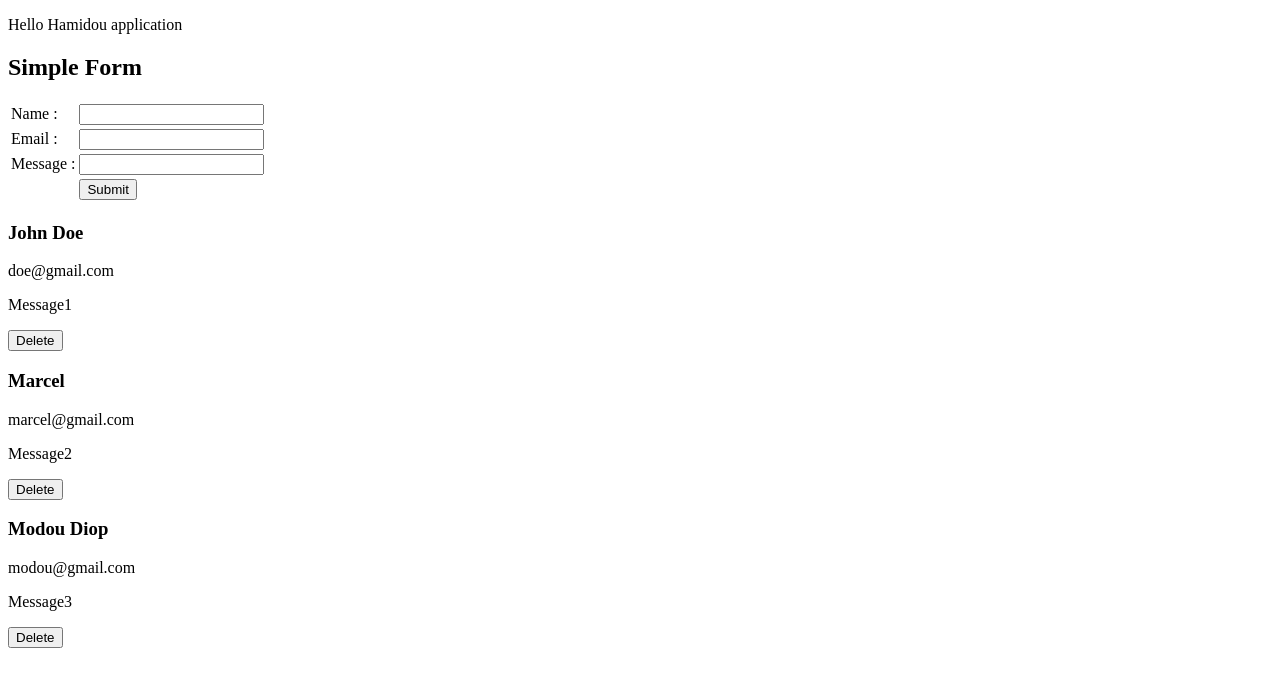
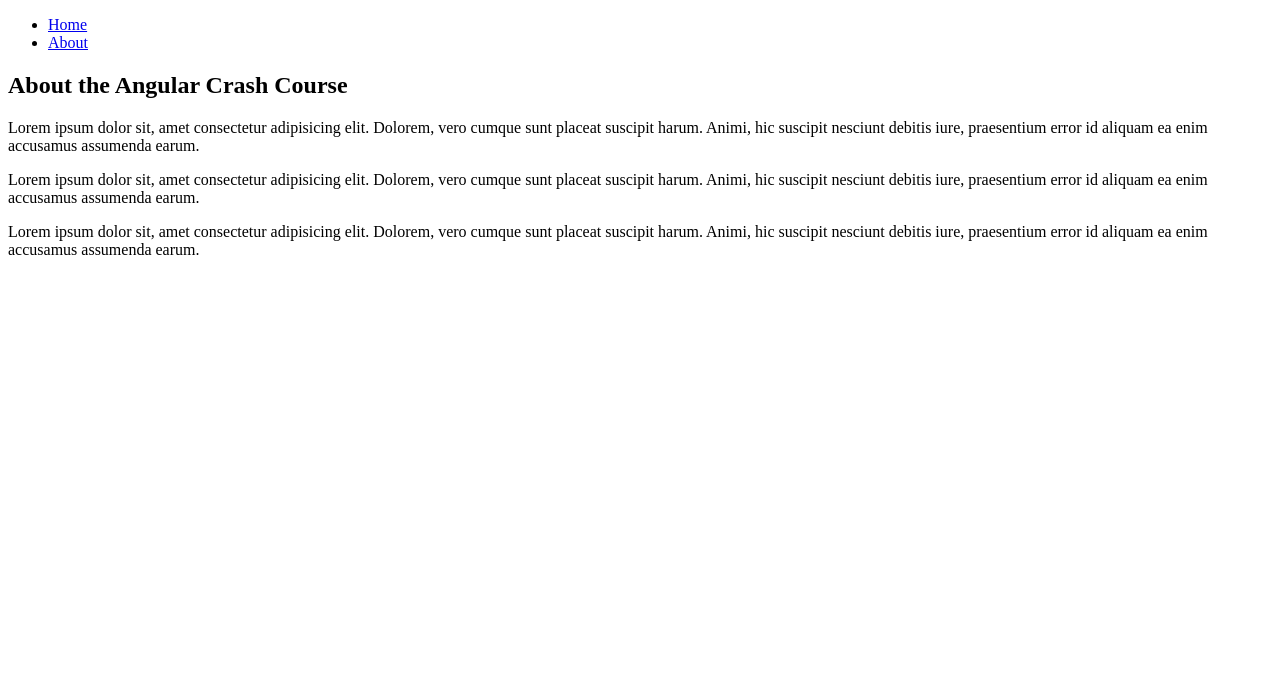
Before and after one commit to Hamidou-Woury-Ba/angular-crash-course, an Angular app: page /about in a window 1280 px wide. Before the commit this address led to /. Shown: the top 686 px of the page. Built offline with nearby package versions, Linux system fonts and the light colour scheme.

Commit message:
Routage sans paramètre

```diff
--- /dev/null
+++ b/src/app/about/about.component.html
@@ -0,0 +1,6 @@
+<div>
+    <h2>About the Angular Crash Course</h2>
+    <p> Lorem ipsum dolor sit, amet consectetur adipisicing elit. Dolorem, vero cumque sunt placeat suscipit harum. Animi, hic suscipit nesciunt debitis iure, praesentium error id aliquam ea enim accusamus assumenda earum.</p>
+    <p> Lorem ipsum dolor sit, amet consectetur adipisicing elit. Dolorem, vero cumque sunt placeat suscipit harum. Animi, hic suscipit nesciunt debitis iure, praesentium error id aliquam ea enim accusamus assumenda earum.</p>
+    <p> Lorem ipsum dolor sit, amet consectetur adipisicing elit. Dolorem, vero cumque sunt placeat suscipit harum. Animi, hic suscipit nesciunt debitis iure, praesentium error id aliquam ea enim accusamus assumenda earum.</p>
+</div>
--- a/src/app/app.component.html
+++ b/src/app/app.component.html
@@ -1,3 +1,2 @@
-<p> Hello {{title}} </p>
-<app-my-first-comp></app-my-first-comp>
+<app-menu></app-menu>
 <router-outlet />
--- a/src/app/app.component.ts
+++ b/src/app/app.component.ts
@@ -1,11 +1,12 @@
 import { Component } from '@angular/core';
 import { RouterOutlet } from '@angular/router';
-import { MyFirstCompComponent } from "./my-first-comp/my-first-comp.component";
+import { MenuComponent } from "./menu/menu.component";
+import { AboutComponent } from "./about/about.component";
 
 @Component({
   selector: 'app-root',
   standalone: true,
-  imports: [RouterOutlet, MyFirstCompComponent],
+  imports: [RouterOutlet, MenuComponent, AboutComponent],
   templateUrl: './app.component.html',
   styleUrl: './app.component.scss'
 })
--- a/src/app/app.routes.ts
+++ b/src/app/app.routes.ts
@@ -1,3 +1,14 @@
 import { Routes } from '@angular/router';
+import { MyFirstCompComponent } from './my-first-comp/my-first-comp.component';
+import { AboutComponent } from './about/about.component';
 
-export const routes: Routes = [];
+export const routes: Routes = [
+    {
+        path : 'home',
+        component : MyFirstCompComponent
+    },
+    {
+        path : 'about',
+        component : AboutComponent
+    }
+];
--- /dev/null
+++ b/src/app/menu/menu.component.html
@@ -0,0 +1,6 @@
+<div>
+    <ul>
+        <li><a href="javascript:void(0)" (click)="navigateToHome()">Home</a></li>
+        <li><a href="javascript:void(0)" (click)="navigateToAbout()">About</a></li>
+    </ul>
+</div>
--- /dev/null
+++ b/src/app/menu/menu.component.ts
@@ -0,0 +1,27 @@
+import { Component } from '@angular/core';
+import { Router } from '@angular/router';
+
+@Component({
+  selector: 'app-menu',
+  standalone: true,
+  imports: [],
+  templateUrl: './menu.component.html',
+  styleUrl: './menu.component.scss'
+})
+export class MenuComponent {
+
+
+  constructor(
+    private router: Router
+  ) {
+  }
+
+  navigateToHome() : void {
+    this.router.navigate(['/home']);
+  }
+
+  navigateToAbout() : void {
+    this.router.navigate(['/about']);
+  }
+
+}
--- a/src/app/my-first-comp/my-first-comp.component.ts
+++ b/src/app/my-first-comp/my-first-comp.component.ts
@@ -3,11 +3,12 @@ import { Component } from '@angular/core';
 import { FormsModule } from '@angular/forms';
 import { MessageDetailsComponent } from "../message-details/message-details.component";
 import { MyFirstService } from '../services/my-first.service';
+import { MenuComponent } from "../menu/menu.component";
 
 @Component({
   selector: 'app-my-first-comp',
   standalone: true,
-  imports: [FormsModule, CommonModule, MessageDetailsComponent],
+  imports: [FormsModule, CommonModule, MessageDetailsComponent, MenuComponent],
   templateUrl: './my-first-comp.component.html',
   styleUrl: './my-first-comp.component.scss'
 })
```
Also changed, not shown: src/app/about/about.component.ts (added, +12 -0 lines), src/app/about/about.component.scss (added), src/app/menu/menu.component.scss (added), 2 other files (tests, documents, lock files or other folders).
